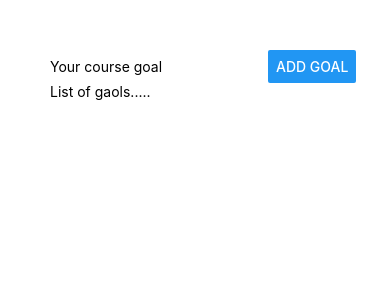
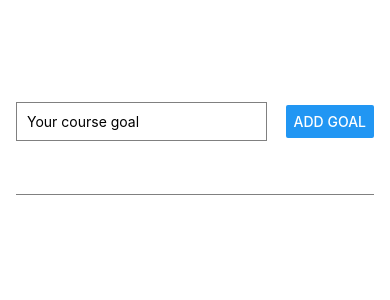
Before and after one commit to RadekMyska27/React_Native_Course, a React Native app: screen / in a window 390 px wide. Shown: the top 300 px of the page. Built offline with nearby package versions, Linux system fonts and the light colour scheme.

Commit message:
seperate component

```diff
--- a/App.tsx
+++ b/App.tsx
@@ -1,35 +1,69 @@
-import {StatusBar} from 'expo-status-bar';
-import {Button, StyleSheet, Text, TextInput, View} from 'react-native';
+import {FlatList, StyleSheet, View} from 'react-native';
+import React, {useState} from "react";
+import GoalItem from "./components/GoalItem";
+import GoalInput from "./components/GoalInput";
 
 export default function App() {
+    const [goals, setGoals] = useState<string[]>([])
+
+    function addGoalHandler(goal: string) {
+        setGoals(prevState => {
+            return [...prevState, goal]
+        })
+    }
+
     return (
         <View style={styles.appContainer}>
-            <View style={styles.inputContainer}>
-                <TextInput placeholder={"Your course goal"}></TextInput>
-                <Button title={"Add Goal"}></Button>
-            </View>
+            <GoalInput addGoalHandler={addGoalHandler}/>
 
-            <View>
-                <Text>List of gaols.....</Text>
+            <View style={styles.goalContainer}>
+                {/* first option add scroll list - this is not effective for list because all memmbers are rendered even if member is not visible*/}
+
+                {/*<ScrollView>*/}
+                {/*    {goals.map((g, index) => <Text key={index}>{g}</Text>)}*/}
+                {/*</ScrollView>*/}
+
+                {/* second option of add scroll list*/}
+
+                <FlatList
+                    data={goals}
+                    renderItem={(itemData) => {
+                        return <GoalItem goal={itemData.item}/>
+                    }}
+                />
             </View>
 
         </View>
     );
 }
 
+
 const styles = StyleSheet.create({
     appContainer: {
-        padding: 50
+        flex: 1,
+        padding: 50,
+        paddingHorizontal: 16
     },
 
     inputContainer: {
+        flex: 1,
         flexDirection: "row",
-        justifyContent: "space-between"
+        justifyContent: "space-between",
+        alignItems: "center",
+        marginBottom: 24,
+        borderBottomWidth: 1,
+        borderColor: "grey"
     },
 
-    textInput:{
+    textInput: {
         borderWidth: 1,
-        borderColor: "white",
-        width: "80%"
+        borderColor: 'grey',
+        width: "70%",
+        marginRight: 10,
+        padding: 10
+    },
+
+    goalContainer: {
+        flex: 4
     }
 });
--- /dev/null
+++ b/components/GoalInput.tsx
@@ -0,0 +1,55 @@
+import React, {useState} from "react";
+import {Button, StyleSheet, TextInput, View} from "react-native";
+
+
+export interface IGoalInputData {
+    addGoalHandler: (value: string) => void
+}
+
+const GoalInput: React.FC<IGoalInputData> = (data: IGoalInputData) => {
+    const [goal, setGoal] = useState("")
+
+    function textInputHandler(value: string) {
+        setGoal(value)
+    }
+
+    function addGoalPressHandler() {
+        // data.addGoalHandler(goal)
+    }
+
+    return (
+        <View style={styles.inputContainer}>
+            <TextInput style={styles.textInput} placeholder={"Your course goal"}
+                       onChangeText={textInputHandler}>
+            </TextInput>
+            <Button title={"Add Goal"} onPress={addGoalPressHandler}></Button>
+        </View>
+    )
+}
+
+export default GoalInput
+
+
+const styles = StyleSheet.create({
+    inputContainer: {
+        flex: 1,
+        flexDirection: "row",
+        justifyContent: "space-between",
+        alignItems: "center",
+        marginBottom: 24,
+        borderBottomWidth: 1,
+        borderColor: "grey"
+    },
+
+    textInput: {
+        borderWidth: 1,
+        borderColor: 'grey',
+        width: "70%",
+        marginRight: 10,
+        padding: 10
+    },
+
+    goalContainer: {
+        flex: 4
+    }
+});
--- /dev/null
+++ b/components/GoalItem.tsx
@@ -0,0 +1,14 @@
+import React from 'react';
+import {StyleSheet, Text} from "react-native";
+
+export interface IGoalItemData {
+    goal: string
+}
+
+const GoalItem: React.FC<IGoalItemData> = (data: IGoalItemData) => {
+    return <Text>{data.goal}</Text>
+}
+
+export default GoalItem
+
+const styles = StyleSheet.create({});
```
